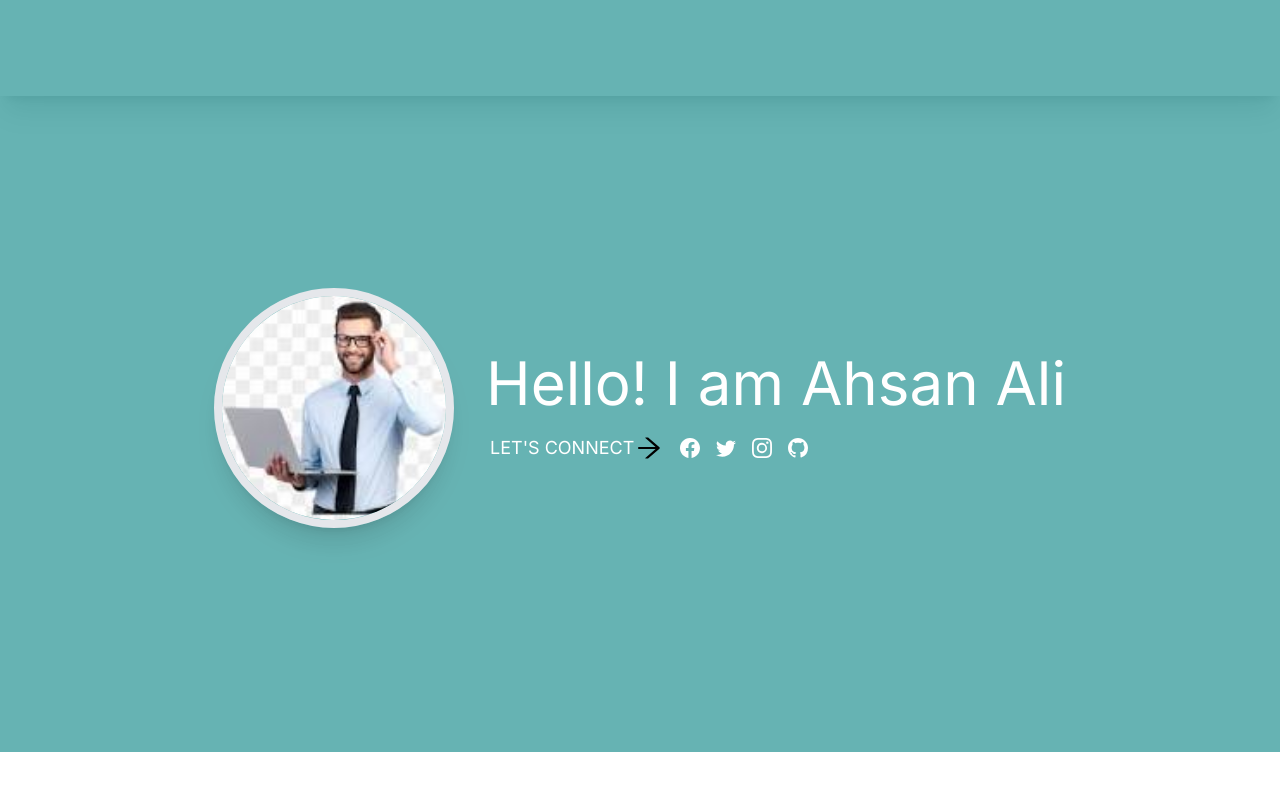
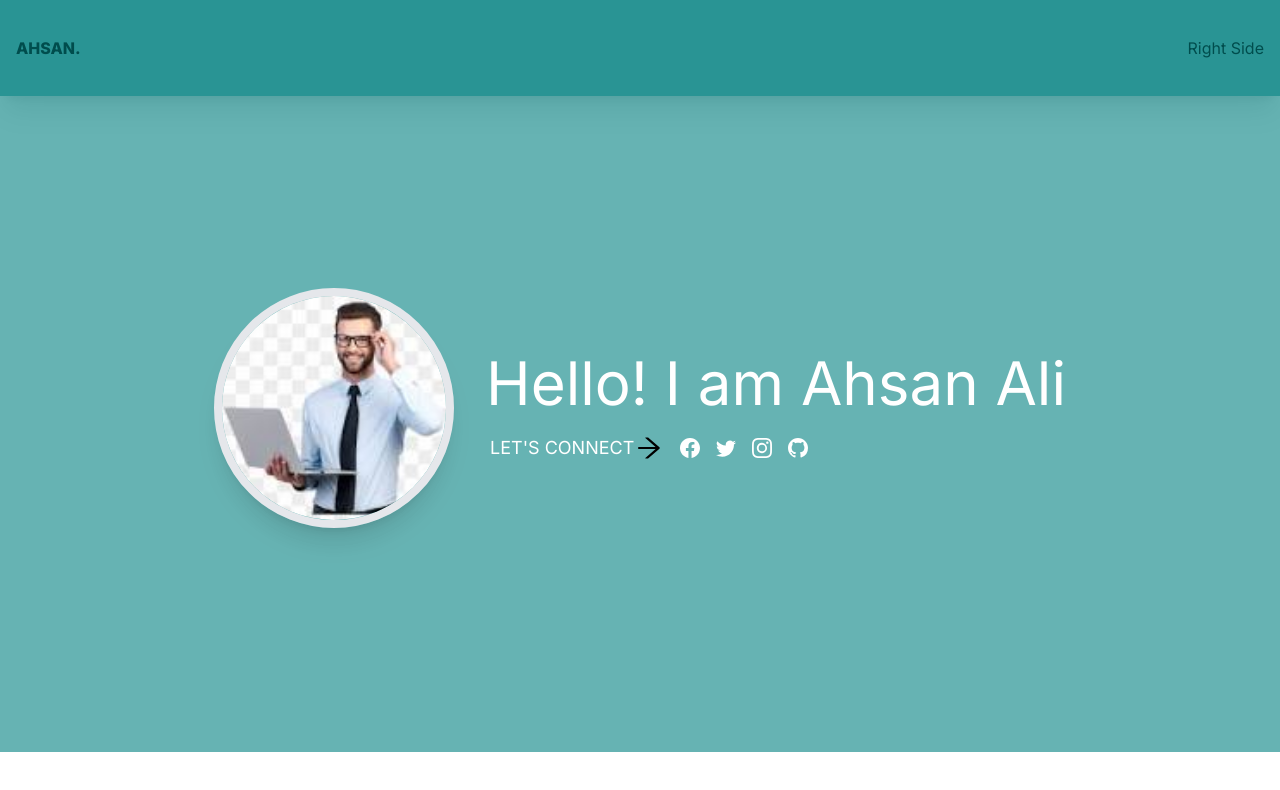
Before and after one commit to ahsanali7893/Portfolio, a Next.js app: page / in a window 1280 px wide. Shown: the top 790 px of the page. Built offline with nearby package versions, Linux system fonts and the light colour scheme.

Commit message:
Initial changes

```diff
--- a/src/components/Navbar/page.tsx
+++ b/src/components/Navbar/page.tsx
@@ -4,7 +4,12 @@ import React from 'react'
 
 const Navbar = () => {
   return (
-    <nav className='fixed w-full h-24 shadow-xl'></nav>
+    <nav className='fixed w-full h-24 shadow-xl' style={{ backgroundColor: 'rgba(0, 128, 128, 0.6)' }}>
+      <div className='flex justify-between items-center h-full w-full px-4 2xl:px-16'>
+      <h1 className='cursor-pointer font-extrabold'>AHSAN.</h1>
+      <div>Right Side</div>
+      </div>
+    </nav>
   )
 }
 export default Navbar
```
